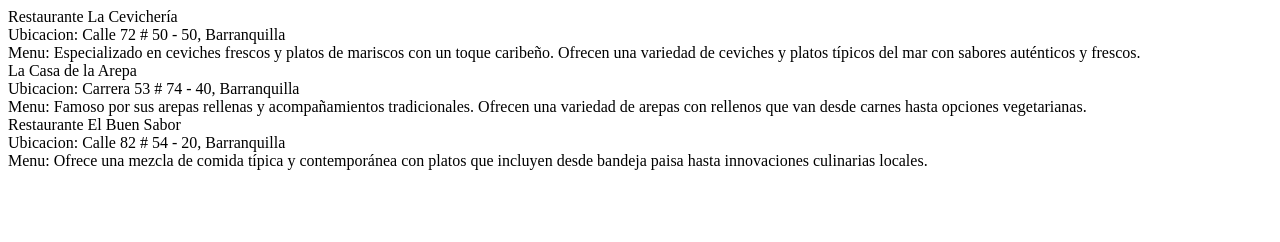
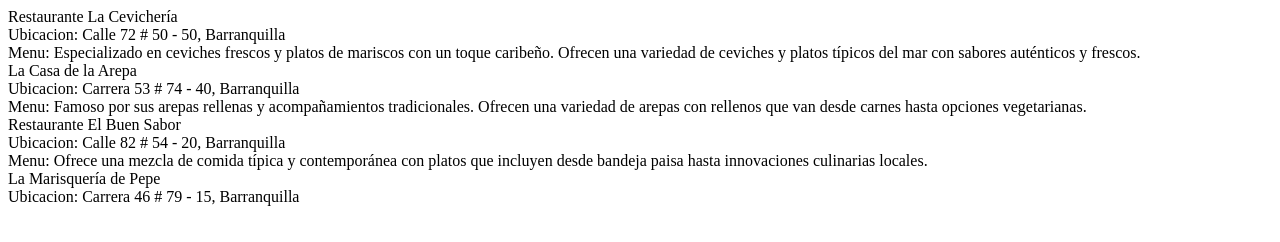
Before and after one commit to MauroC18/punto5_parcial, a plain HTML site: page index.html in a window 1280 px wide. Drawn offline with Linux system fonts and the light colour scheme.

Commit message:
nombre 4 y ubi

```diff
--- a/index.html
+++ b/index.html
@@ -17,5 +17,8 @@
     <div>Restaurante El Buen Sabor</div>
     <div>Ubicacion: Calle 82 # 54 - 20, Barranquilla</div>
     <div>Menu: Ofrece una mezcla de comida típica y contemporánea con platos que incluyen desde bandeja paisa hasta innovaciones culinarias locales.</div>
+
+    <div>La Marisquería de Pepe</div>
+    <div>Ubicacion: Carrera 46 # 79 - 15, Barranquilla</div>
 </body>
 </html>
```
